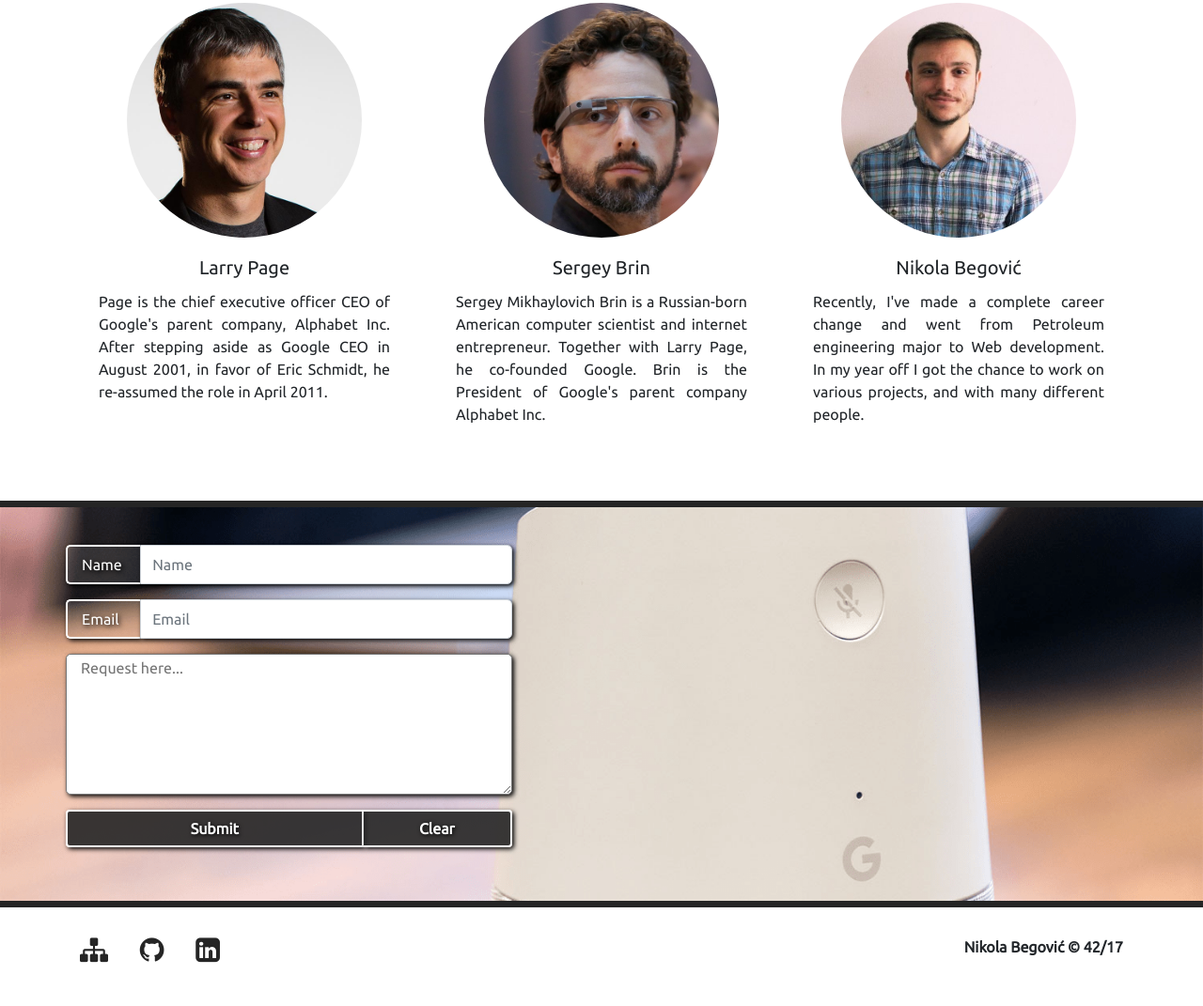
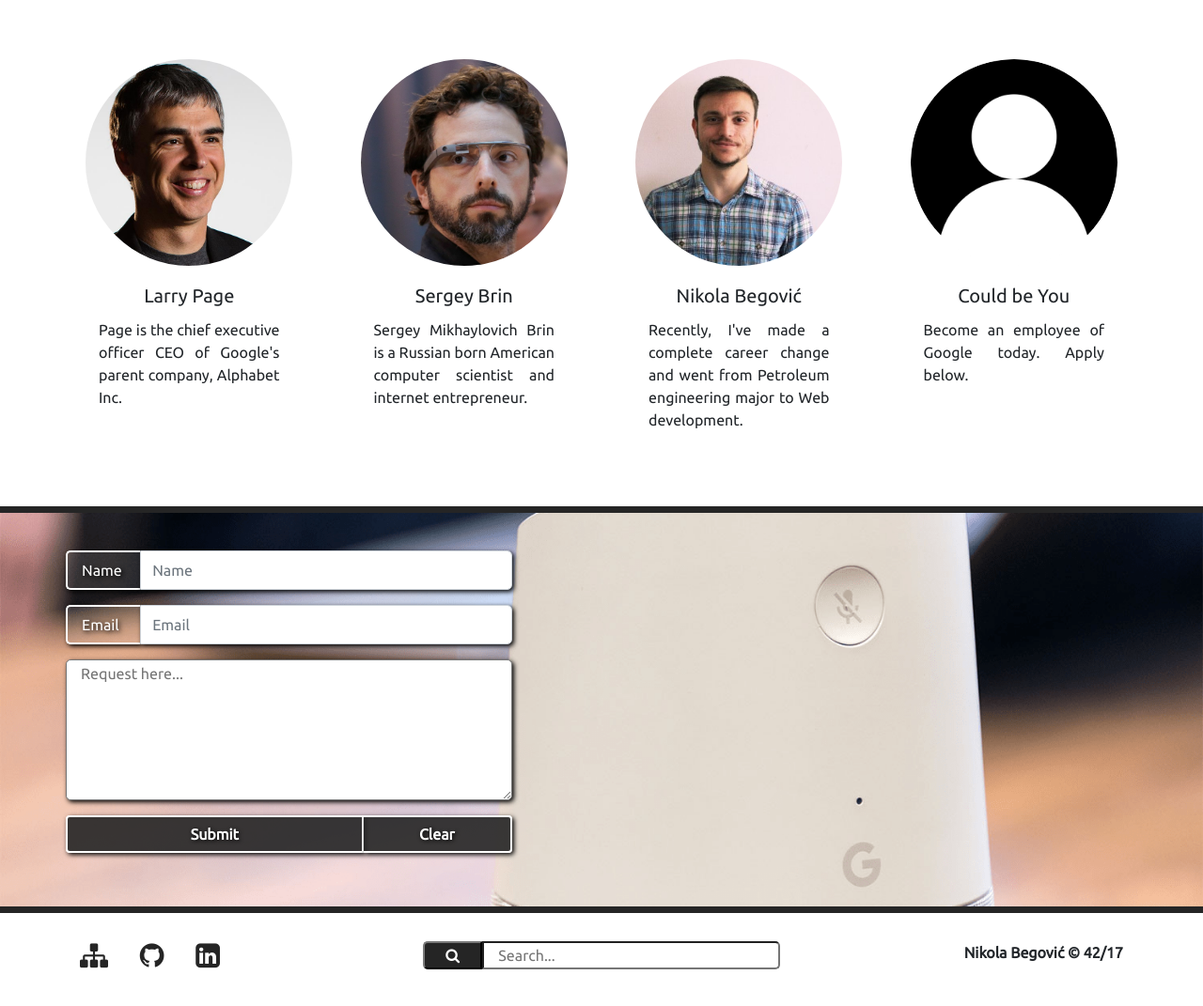
Before and after one commit to BegovicNikola/Bootstrap-Template, a plain HTML site: page index.html in a window 1280 px wide. Shown: the part 2961-4032 px from the top of the page at 94% size. Drawn offline with nearby package versions, Linux system fonts and the light colour scheme.

Commit message:
Added another card

```diff
--- a/css/style.css
+++ b/css/style.css
@@ -50,7 +50,7 @@
 }
 
 .carousel-inner img{
-	max-height: 640px;
+	max-height: 700px;
 }
 
 .carousel-control-prev span, .carousel-control-next{
@@ -243,8 +243,8 @@
 }
 
 .card-img-top{
-	height: 250px;
-	width: 250px;
+	height: 220px;
+	width: 220px;
 	border-radius: 50%;
 	overflow: hidden;
 	-moz-transition: 0.4s;
@@ -331,6 +331,17 @@
 #footer a span:hover{
 	color: #444;
 }
+
+#searchField button{
+	background-color: #252525;
+	color: #fff;
+	border-color: #252525;
+	border-radius: 5px 0px 0px 5px;
+}
+
+#searchField input{
+	border-radius: 0px 5px 5px 0px;
+}
 /*__FOOTER END__*/
 
 @media screen and (max-width: 992px) and (min-width: 768px){
@@ -345,10 +356,6 @@
 
 	.showcase-right a{
 		font-size: 16px;
-	}
-
-	.card-deck{
-		flex-flow: column;
 	}
 
 	.missionImg>span{
@@ -404,22 +411,6 @@
 	.missionImg>span{
 		margin-top: 20px;
 	}
-}
-
-@media screen and (max-width: 576px){
-
-	#logo a{
-		font-size: 24px;
-	}
-
-	#bars{
-		font-size: 20px;
-	}
-
-	.ccheight h5{
-		font-size: 20px;
-		text-shadow: 2px 2px 5px #000;
-	}
 
 	#footer p{
 		text-align: center !important;
@@ -434,4 +425,23 @@
 		margin: 0px 10px;
 	}
 
+	#searchField{
+		margin-top: 10px;
+	}
+
+	#lastCard{
+		display: none;
+	}
 }
+
+@media screen and (max-width: 576px){
+
+	#logo a{
+		font-size: 24px;
+	}
+
+	#bars{
+		font-size: 20px;
+	}
+
+}
--- a/index.html
+++ b/index.html
@@ -4,8 +4,8 @@
     <!-- Required meta tags -->
     <meta charset="utf-8"/>
     <meta name="viewport" content="width=device-width, initial-scale=1, shrink-to-fit=no"/>
-    <meta name="keywords" content="Google Home, Google assistant, Home assistant, voice assistant, google home assistant"/>
-    <meta name="description" content="Google Home assistant is a new product created by the company Google, to make everyday life easier. It's a hands-free voice assistant, who can play music, search the internet and make a shopping list with a design that can fit into any type of home."/>
+    <meta name="keywords" content="home, google, assistant, purchase, voice"/>
+    <meta name="description" content="Google Home hands-free voice assistant is a new product created by the company Google, to make everyday life easier."/>
     <!-- Favicon -->
     <link rel="icon" type="image/x-icon" href="favicon.ico"/>
     <!-- Bootstrap CSS -->
@@ -208,25 +208,42 @@
   <!-- CARDS START -->
     <div class="container" id="cards-top">
       <div class="card-deck">
+        <div class="row">
+          <div class="col-md-6 col-lg-3">
             <div class="card">
               <img class="card-img-top" src="img/larryPage.jpg" alt="Larry Page"/>
               <div class="card-body">
                 <h5 class="card-title text-center">Larry Page</h5>
-            <p class="card-text text-justify">Page is the chief executive officer CEO of Google's parent company, Alphabet Inc. After stepping aside as Google CEO in August 2001, in favor of Eric Schmidt, he re-assumed the role in April 2011.</p>
+                <p class="card-text text-justify">Page is the chief executive officer CEO of Google's parent company, Alphabet Inc.</p>
               </div>
             </div>
+          </div>
+          <div class="col-md-6 col-lg-3">
             <div class="card">
               <img class="card-img-top" src="img/sergeyBrin.jpg" alt="Sergey Brin"/>
               <div class="card-body">
                 <h5 class="card-title text-center">Sergey Brin</h5>
-            <p class="card-text text-justify">Sergey Mikhaylovich Brin is a Russian-born American computer scientist and internet entrepreneur. Together with Larry Page, he co-founded Google. Brin is the President of Google's parent company Alphabet Inc.</p>
+                <p class="card-text text-justify">Sergey Mikhaylovich Brin is a Russian born American computer scientist and internet entrepreneur.</p>
               </div>
             </div>
+          </div>
+          <div class="col-md-12 col-lg-3">
             <div class="card">
               <img class="card-img-top" src="img/begovic.jpg" alt="Nikola Begovic"/>
               <div class="card-body">
                 <h5 class="card-title text-center">Nikola Begović</h5>
-            <p class="card-text text-justify">Recently, I've made a complete career change and went from Petroleum engineering major to Web development. In my year off I got the chance to work on various projects, and with many different people.</p>
+                <p class="card-text text-justify">Recently, I've made a complete career change and went from Petroleum engineering major to Web development.</p>
+              </div>
+            </div>
+          </div>
+          <div class="col-md-12 col-lg-3">
+            <div class="card" id="lastCard">
+              <img class="card-img-top" src="img/user.png" alt="Google assistant"/>
+              <div class="card-body">
+                <h5 class="card-title text-center">Could be You</h5>
+                <p class="card-text text-justify">Become an employee of Google today. Apply below.</p>
+              </div>
+            </div>
           </div>
         </div>
       </div>
@@ -266,12 +283,20 @@
     <footer id="footer">
       <div class="container">
         <div class="row">
-          <div class="col-sm-6" id="social">
+          <div class="col-md-4" id="social">
             <a href="sitemap.xml" target="_blank"><span class="fa fa-sitemap"></span></a>
             <a href="https://github.com/BegovicNikola" target="_blank"><span class="fa fa-github"></span></a>
             <a href="https://www.linkedin.com/in/nikola-begovic-593b7a96/" target="_blank"><span class="fa fa-linkedin-square"></span></a>
           </div>
-          <div class="col-sm-6">
+          <div class="col-md-4" id="searchField">
+            <form action="#" method="GET">
+              <div class="row">
+                <button type="submit" class="col-2"><span class="fa fa-search"></span></button>
+                <input type="search" name="search" class="col-10" id="search" placeholder="Search..." />
+              </div>
+            </form>
+          </div>
+          <div class="col-md-4">
             <p class="text-right">Nikola Begović &copy; 42/17</p>
           </div>
         </div>
--- a/js/effect.js
+++ b/js/effect.js
@@ -78,7 +78,7 @@
     delay: 700,
     duration: 1200,
     origin:"bottom"
-  }, 400);
+  }, 300);
   sr.reveal("#contact form", {
   	delay: 200,
     duration: 1600,
```
Also changed, not shown: img/user.png (added). Lines whose indentation alone changed are shown as unchanged.
